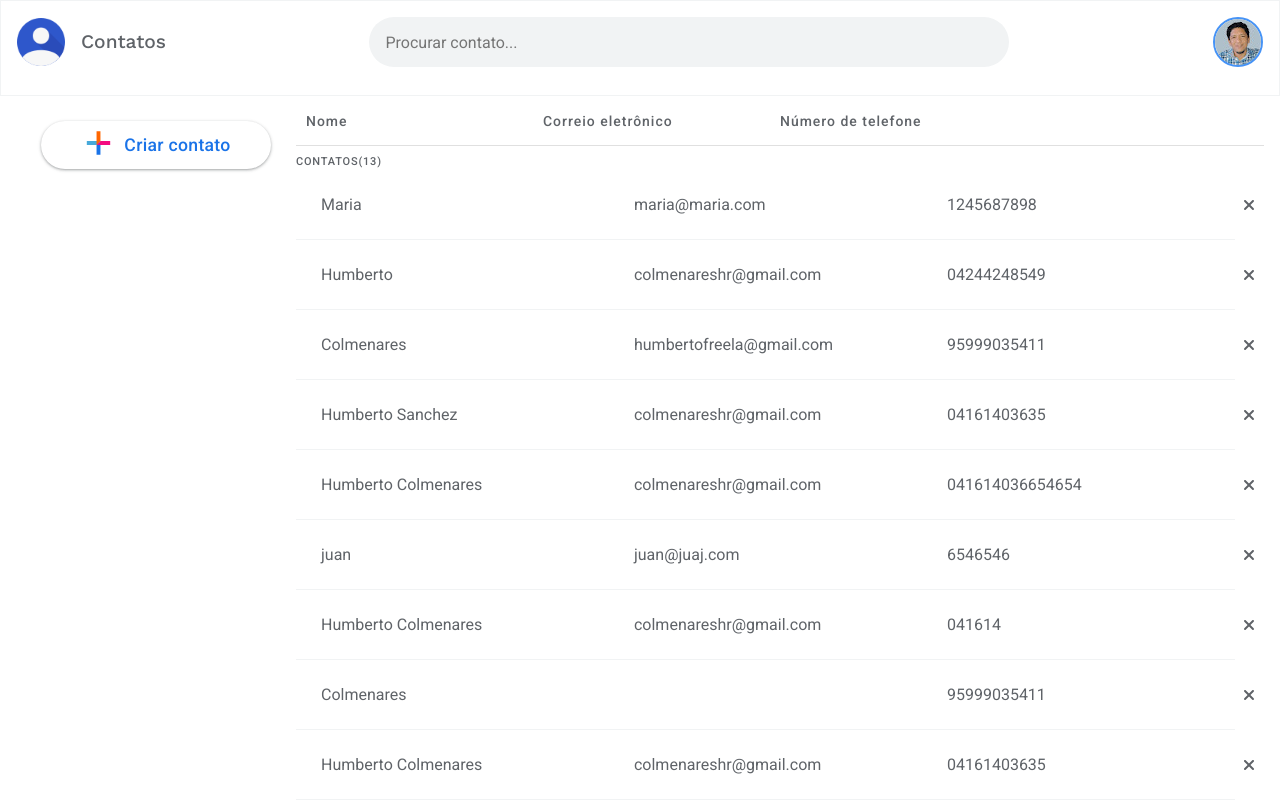
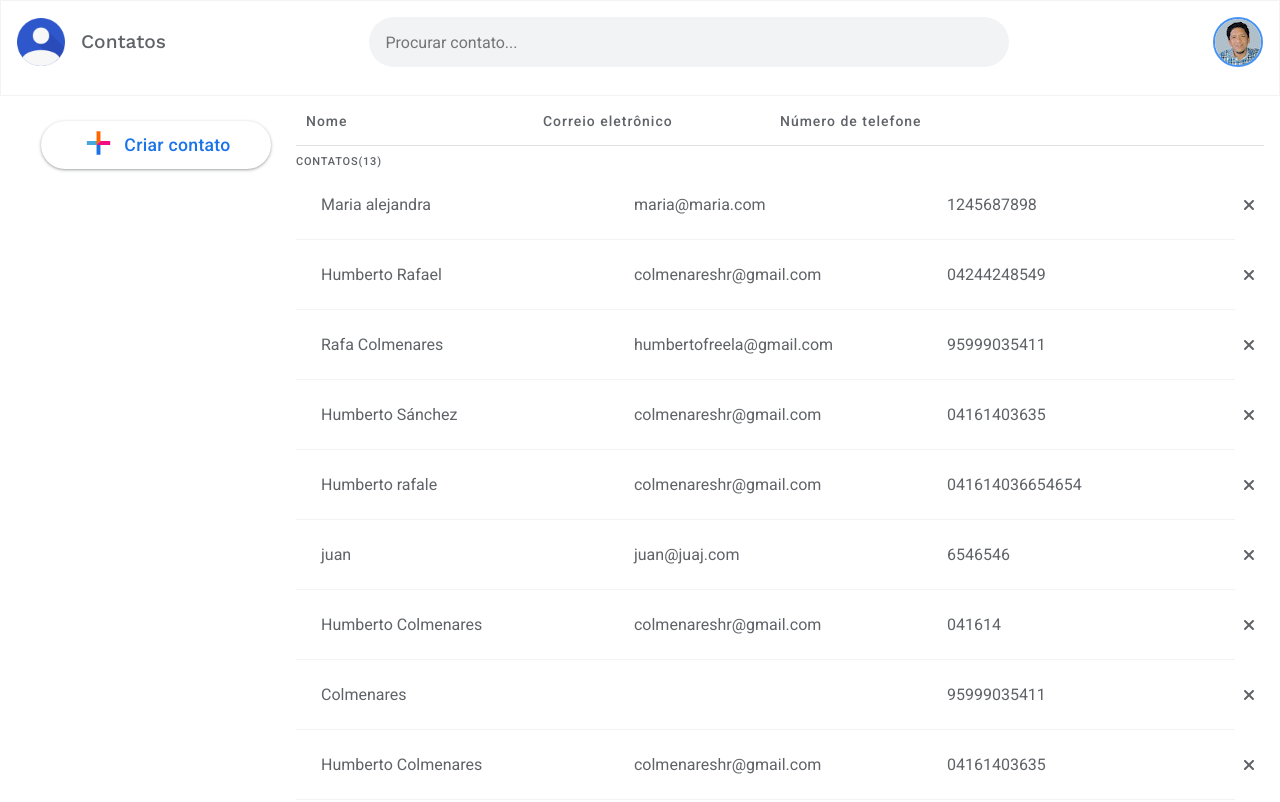
Before and after one commit to colmenareshr/ReactAgendaContatos, a React (Vite) app: page / in a window 1280 px wide. Shown: the top 802 px of the page. Built offline with nearby package versions, Linux system fonts and the light colour scheme; data requests are answered from the project's data file.

Commit message:
Mejorando funcion editar

```diff
--- a/db.json
+++ b/db.json
@@ -1,31 +1,31 @@
 {
   "contatos": [
     {
-      "nome": "Maria",
+      "nome": "Maria alejandra",
       "email": "maria@maria.com",
       "telefone": "1245687898",
       "id": 18
     },
     {
-      "nome": "Humberto",
+      "nome": "Humberto Rafael",
       "email": "colmenareshr@gmail.com",
       "telefone": "04244248549",
       "id": 20
     },
     {
-      "nome": "Colmenares",
+      "nome": "Rafa Colmenares",
       "email": "humbertofreela@gmail.com",
       "telefone": "95999035411",
       "id": 21
     },
     {
-      "nome": "Humberto Sanchez",
+      "nome": "Humberto Sánchez",
       "email": "colmenareshr@gmail.com",
       "telefone": "04161403635",
       "id": 22
     },
     {
-      "nome": "Humberto Colmenares",
+      "nome": "Humberto rafale",
       "email": "colmenareshr@gmail.com",
       "telefone": "041614036654654",
       "id": 24
--- a/src/App.jsx
+++ b/src/App.jsx
@@ -103,7 +103,7 @@ function App() {
       });
   };
 
-  const handleUpdate = async () => {
+  const updateContacts = async () => {
     await fetch(`http://localhost:3000/contatos/${isUpdate}`, {
       method: 'PATCH',
       body: JSON.stringify({
@@ -114,13 +114,17 @@ function App() {
       headers: {
         'Content-type': 'application/json; charset=UTF-8',
       },
-    });
-    if (response.ok) {
-      console.log('OKS', response.ok);
-      setIsUpdate(undefined);
-      setShowModal(false);
-    }
+    })
+    setIsUpdate(undefined);
+    fetchContacts();
   };
+
+  const handleUpdate = (e) =>{
+    e.preventDefault();
+    updateContacts();
+    console.log("Contato editado");
+    setShowModal(false);
+  }
   // FIN EDITAR CONTACTOS
 
   //BUSCADOR
```
